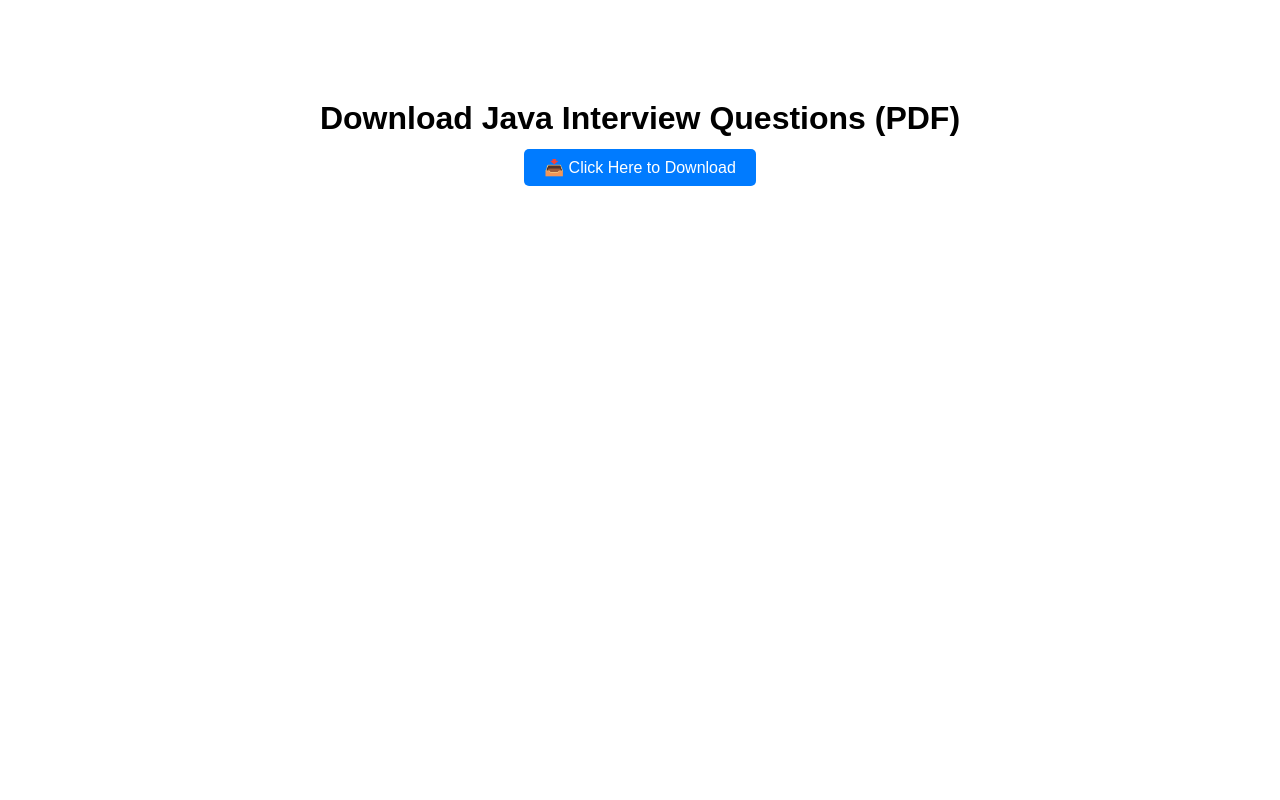
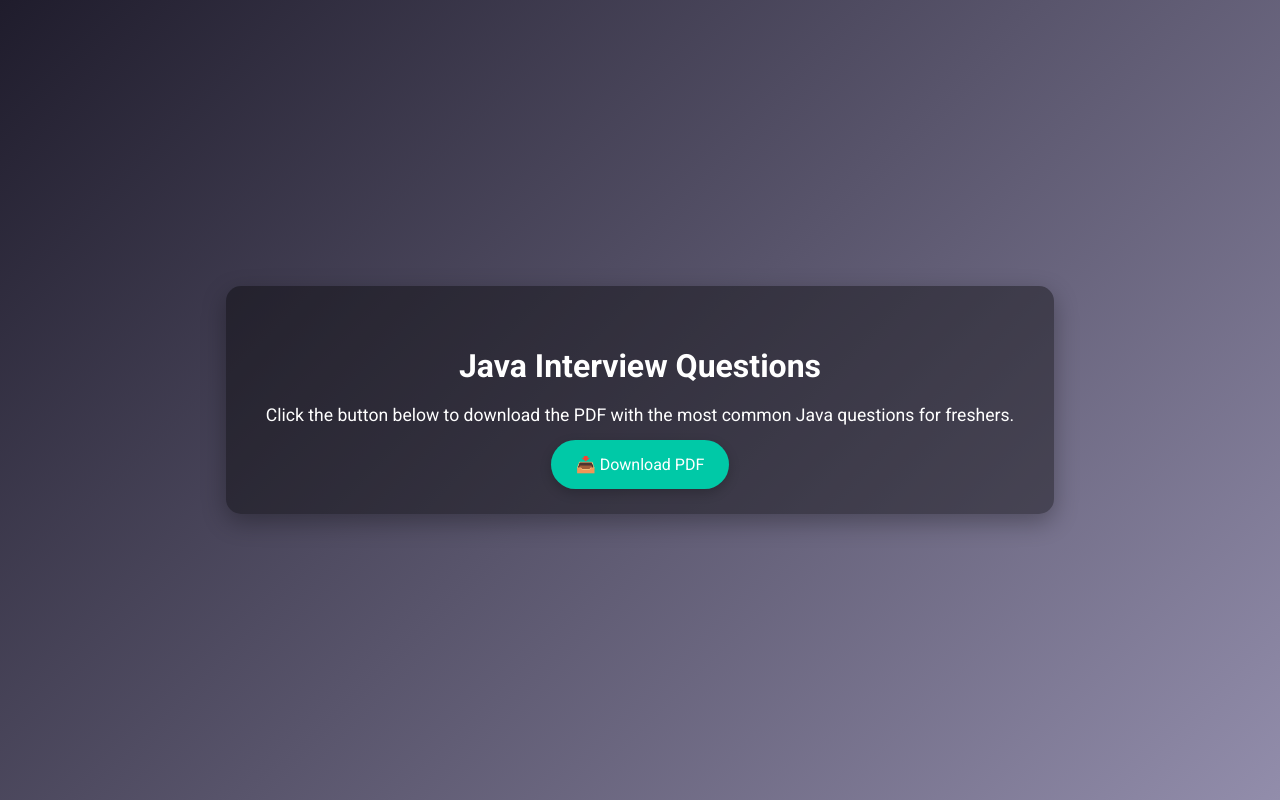
Before and after one commit to Rohith-6544/java-pdf-site, a plain HTML site: page index.html in a window 1280 px wide. Drawn offline with Linux system fonts and the light colour scheme.

Commit message:
Update index.html

```diff
--- a/index.html
+++ b/index.html
@@ -1,20 +1,81 @@
-<!-- Save this as index.html -->
 <!DOCTYPE html>
-<html>
+<html lang="en">
 <head>
   <meta charset="UTF-8">
+  <meta name="viewport" content="width=device-width, initial-scale=1">
   <title>Java Interview Questions PDF</title>
+  <link href="https://fonts.googleapis.com/css2?family=Roboto:wght@400;700&display=swap" rel="stylesheet">
   <style>
-    body { text-align: center; font-family: Arial; margin-top: 100px; }
-    a {
-      background-color: #007BFF; color: white;
-      padding: 10px 20px; text-decoration: none;
-      border-radius: 5px;
+    body {
+      margin: 0;
+      padding: 0;
+      font-family: 'Roboto', sans-serif;
+      background: linear-gradient(135deg, #1f1c2c, #928dab);
+      height: 100vh;
+      display: flex;
+      align-items: center;
+      justify-content: center;
+      color: #fff;
+    }
+
+    .container {
+      background-color: rgba(0, 0, 0, 0.4);
+      padding: 40px;
+      border-radius: 15px;
+      text-align: center;
+      box-shadow: 0 8px 25px rgba(0, 0, 0, 0.3);
+    }
+
+    h1 {
+      font-size: 2rem;
+      margin-bottom: 20px;
+    }
+
+    p {
+      font-size: 1.1rem;
+      margin-bottom: 30px;
+    }
+
+    a.button {
+      background-color: #00c9a7;
+      color: #fff;
+      padding: 15px 25px;
+      font-size: 1rem;
+      border: none;
+      border-radius: 50px;
+      text-decoration: none;
+      transition: all 0.3s ease-in-out;
+      box-shadow: 0 4px 12px rgba(0, 0, 0, 0.2);
+    }
+
+    a.button:hover {
+      background-color: #00a98f;
+      transform: translateY(-2px);
+    }
+
+    @media screen and (max-width: 600px) {
+      .container {
+        width: 90%;
+        padding: 20px;
+      }
+
+      h1 {
+        font-size: 1.5rem;
+      }
+
+      p {
+        font-size: 1rem;
+      }
     }
   </style>
 </head>
 <body>
-  <h1>Download Java Interview Questions (PDF)</h1>
-  <a href="Java_Interview_Questions_Freshers.pdf" download>📥 Click Here to Download</a>
+  <div class="container">
+    <h1>Java Interview Questions</h1>
+    <p>Click the button below to download the PDF with the most common Java questions for freshers.</p>
+    <a href="Java_Interview_Questions_Freshers.pdf" class="button" download>
+      📥 Download PDF
+    </a>
+  </div>
 </body>
 </html>
```
